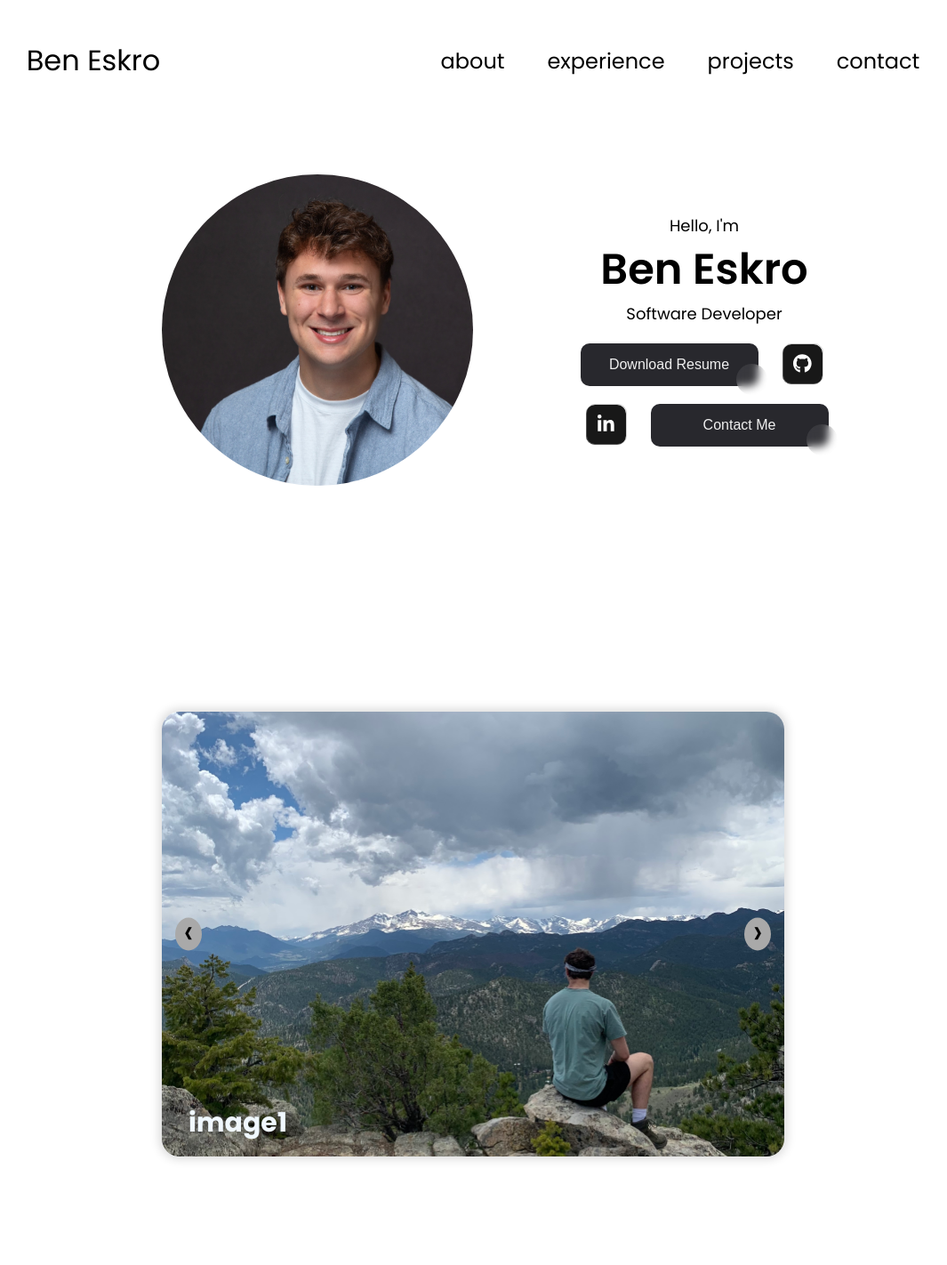
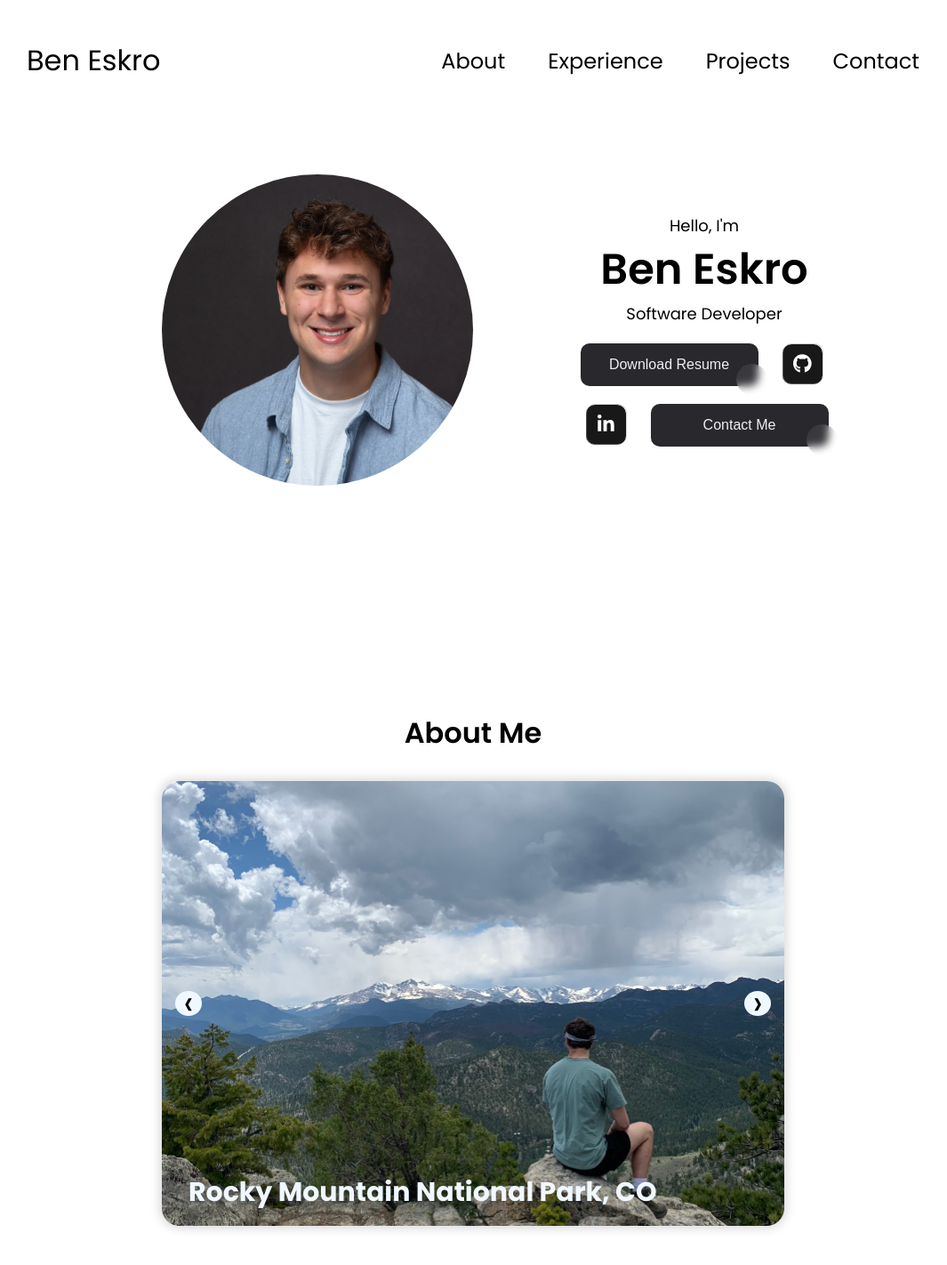
Before and after one commit to beskro2/AboutMeApp, a React (Create React App) app in the folder aboutme/: page / in a window 1280 px wide. Shown: the top 1422 px of the page at 89% size, without its empty margins (108-1173 px from the left). Built offline with nearby package versions, Linux system fonts and the light colour scheme.

Commit message:
finnish slider and small corrections

```diff
--- a/aboutme/src/App.css
+++ b/aboutme/src/App.css
@@ -344,17 +344,20 @@ font-size: 2rem;
 
 .textone{
   font-size: large;
+  cursor: default;
   }
 
 
 .texttwo{
   font-size: 3rem;
   font-weight: 600;
+  cursor: default;
 }
 
 .textthree{
   margin-bottom:20px;
   font-size: large;
+  cursor: default;
 }
 
 .first-section{
@@ -392,3 +395,10 @@ font-size: 2rem;
   box-shadow: 15px 15px 30px #f5f1f1,
              -15px -15px 30px #ffffff;
 }
+
+
+.section_label2{
+  font-size: 2rem;
+  font-weight: 600;
+  padding-bottom: 30px;
+}
--- a/aboutme/src/App.js
+++ b/aboutme/src/App.js
@@ -34,10 +34,10 @@ const handleDownload = () => {
       </div>
       <div >
         <ul className="nav-links">
-          <li><a className="nav-link" href='#about'>about</a></li>
-          <li><a className="nav-link" href='#experience'>experience</a></li>
-          <li><a className="nav-link" href='#projects'>projects</a></li>
-          <li><a className="nav-link" href='#contact'>contact</a></li>
+          <li><a className="nav-link" href='#about'>About</a></li>
+          <li><a className="nav-link" href='#experience'>Experience</a></li>
+          <li><a className="nav-link" href='#projects'>Projects</a></li>
+          <li><a className="nav-link" href='#contact'>Contact</a></li>
         </ul>
         </div>
       </div>
@@ -61,10 +61,10 @@ const handleDownload = () => {
       </nav >
       {menuOpen &&
         <ul className="hamburgerNav-links">
-          <li><a href='#about' onClick = {toggleMenu}>about</a></li>
-          <li><a href='#experience' onClick = {toggleMenu}>experience</a></li>
-          <li><a href='#projects' onClick = {toggleMenu}>projects</a></li>
-          <li><a href='#contact' onClick = {toggleMenu}>contact</a></li>
+          <li><a href='#about' onClick = {toggleMenu}>About</a></li>
+          <li><a href='#experience' onClick = {toggleMenu}>Experience</a></li>
+          <li><a href='#projects' onClick = {toggleMenu}>Projects</a></li>
+          <li><a href='#contact' onClick = {toggleMenu}>Contact</a></li>
 
         </ul>
 }
@@ -139,6 +139,7 @@ const handleDownload = () => {
 
 <div className='slidercontainer'>
 
+<t className='section_label2'>About Me</t>
 <ImageSlider images={slides}/>
 
 </div>
--- a/aboutme/src/ImageSlider.css
+++ b/aboutme/src/ImageSlider.css
@@ -61,14 +61,14 @@
     font-size: 40px;
     top:50%;
     transform:translate(0,-50%);
-    background-color: darkgray;
+    background-color: aliceblue;
     display:flex;
     justify-content: center;
     align-items: center;
     width:30px;
-    height:30px;
+    height:25px;
     border-radius: 50% ;
-    padding-bottom: 7px;
+    padding-bottom: 3px;
     cursor: pointer;
 }
 .carousel_arrow_left{
--- a/aboutme/src/data.js
+++ b/aboutme/src/data.js
@@ -5,9 +5,9 @@ import image4 from './Images/IMG_2437.jpg';
 import image5 from './Images/IMG_3853.JPG';
 
 export const slides = [
-    { image: image1 , title: 'image1'},
-    { image: image2 , title: 'image2'},
-    { image: image3 , title: 'image3'},
-    { image: image4 , title: 'image4'},
-    { image: image5 , title: 'image5'},
+    { image: image1 , title: 'Rocky Mountain National Park, CO'},
+    { image: image2 , title: "Mestaa'Ehehe FireTower, CO"},
+    { image: image3 , title: 'North Dakota State University, ND'},
+    { image: image4 , title: 'Bridger Bowl, MT'},
+    { image: image5 , title: 'Tettegouche State Park, MN'},
    ];
```
